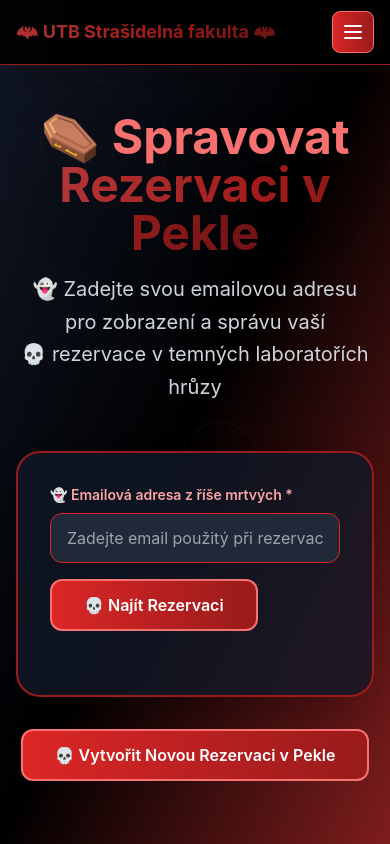
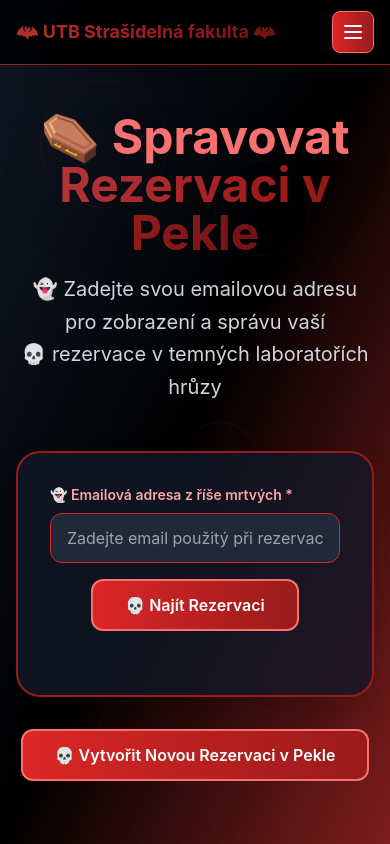
Before and after one commit to KristianZednikovic/UTB_Resys, a React (Create React App) app in the folder frontend/: page /manage in a window 390 px wide. Built offline with nearby package versions, Linux system fonts and the light colour scheme.

Commit message:
Fixed middle button centralized

```diff
--- a/frontend/src/components/ManageReservation.js
+++ b/frontend/src/components/ManageReservation.js
@@ -140,7 +140,7 @@ const ManageReservation = () => {
                   placeholder="Zadejte email použitý při rezervaci v pekle"
                 />
               </div>
-              <div className="flex items-end">
+              <div className="flex items-end sm:items-end sm:justify-start justify-center">
                 <button
                   type="submit"
                   disabled={loading}
```
